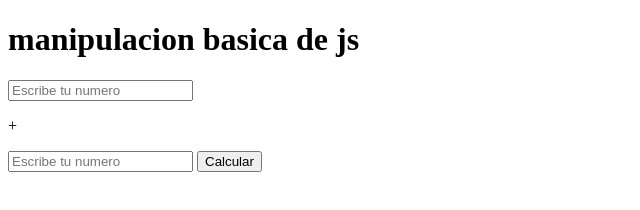
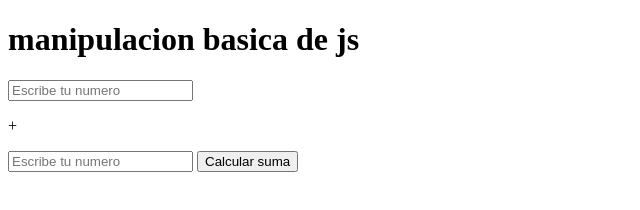
Before and after one commit to Mariesly/js-basic, a plain HTML site: page index.html in a window 1280 px wide. Shown: the full height of the page, 0-640 px from the left. Drawn offline with Linux system fonts and the light colour scheme.

Commit message:
agregando pequeño cambio en el boton

```diff
--- a/index.html
+++ b/index.html
@@ -12,7 +12,7 @@
     <input type="number" placeholder="Escribe tu numero" id="numero1">
     <p>+</p>
     <input type="number" placeholder="Escribe tu numero" id="numero2">
-    <button id="calculo" >Calcular</button>
+    <button id="calculo" >Calcular suma</button>
     <p id="resultado"></p>
 
     <script src="./script.js"></script>
```
